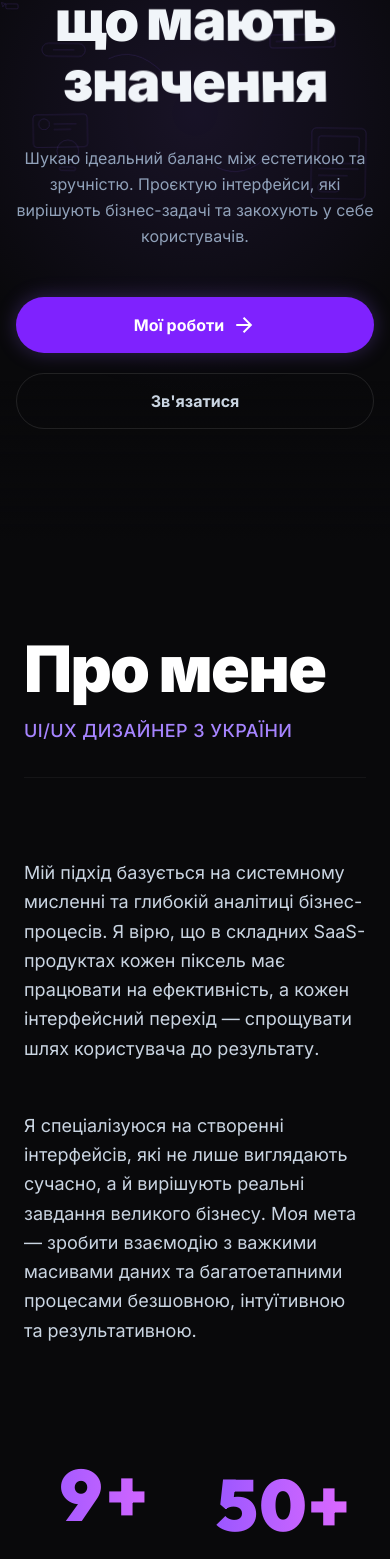
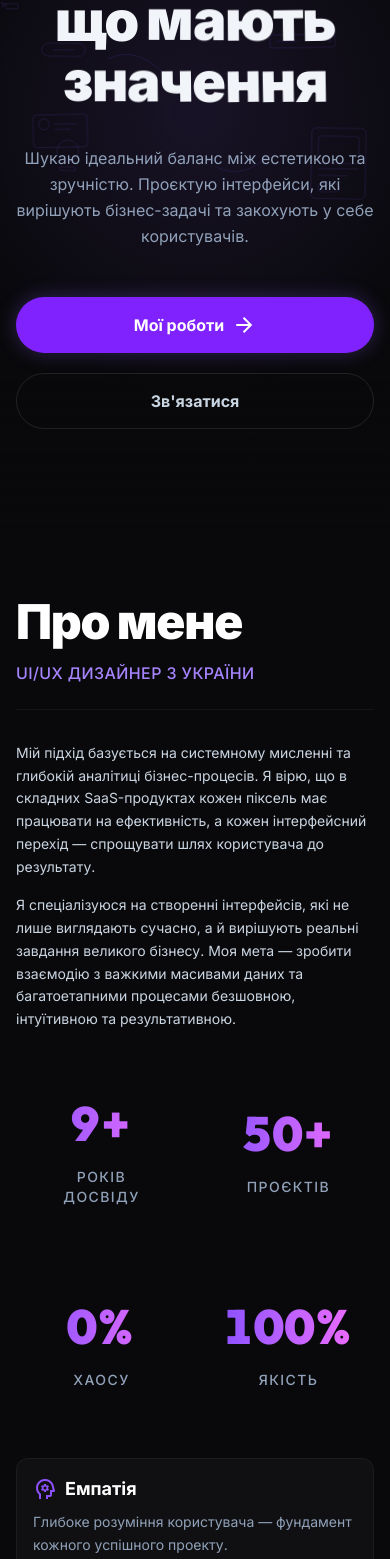
Before and after one commit to Montalmo/portfolio_site, a React (Vite) app: page / in a window 390 px wide. Shown: the part 379-1938 px from the top of the page. Built offline with nearby package versions, Linux system fonts and the light colour scheme.

Commit message:
fix: adaptive

```diff
--- a/package.json
+++ b/package.json
@@ -4,7 +4,7 @@
   "version": "0.0.0",
   "type": "module",
   "scripts": {
-    "dev": "vite",
+    "dev": "vite --host",
     "build": "tsc -b && vite build",
     "lint": "eslint .",
     "preview": "vite preview"
--- a/src/App.tsx
+++ b/src/App.tsx
@@ -247,7 +247,7 @@ function App() {
                 <span>Співпраця</span>
               </button>
             </nav>
-            <div className="md:hidden cursor-pointer" onClick={toggleMobileMenu}>
+            <div className="md:hidden cursor-pointer flex items-center justify-center" onClick={toggleMobileMenu}>
               <span className="material-symbols-outlined text-slate-100">{isMobileMenuOpen ? 'close' : 'menu'}</span>
             </div>
           </div>
@@ -349,29 +349,28 @@ function App() {
               </section>
 
               {/* About Section */}
-              <ScrollAnimationBlock>
-                <section id="about" className="relative px-6 md:px-12 py-24 w-full">
-                  <div className="max-w-[1240px] mx-auto flex flex-col gap-20">
+              <section id="about" className="relative px-6 md:px-12 py-24 max-[480px]:px-4 max-[480px]:py-14 w-full">
+                <div className="max-w-[1240px] mx-auto flex flex-col gap-20 max-[480px]:gap-8">
                   {/* Title Section */}
-                    <div className="flex flex-col md:flex-row md:items-baseline justify-between w-full border-b border-white/5 pb-8 gap-4">
-                      <h2 className="text-white text-[64px] font-display font-black leading-none tracking-tight">Про мене</h2>
-                      <p className="text-violet-400 text-lg md:text-xl font-medium tracking-wide uppercase">UI/UX Дизайнер з України</p>
+                  <div className="flex flex-col md:flex-row md:items-baseline justify-between w-full border-b border-white/5 pb-8 max-[480px]:pb-6 gap-4">
+                    <h2 className="text-white text-[64px] max-[480px]:text-[48px] font-display font-black leading-none tracking-tight">Про мене</h2>
+                    <p className="text-violet-400 text-lg md:text-xl max-[480px]:text-base font-medium tracking-wide uppercase">UI/UX Дизайнер з України</p>
                   </div>
 
                   {/* Two-Column Layout: Philosophy + Stats */}
-                    <div className="flex flex-col gap-16 lg:gap-20 items-center">
+                  <div className="flex flex-col gap-16 lg:gap-20 max-[480px]:gap-6 items-center">
                     {/* Two Columns with Text */}
-                      <div className="grid grid-cols-1 lg:grid-cols-2 gap-12 lg:gap-16 w-full">
+                    <div className="grid grid-cols-1 lg:grid-cols-2 gap-12 lg:gap-16 max-[480px]:gap-4 w-full">
                       {/* Left Column */}
-                        <div className="flex flex-col gap-6">
-                          <p className="text-slate-300 text-lg md:text-xl leading-relaxed">
+                      <div className="flex flex-col gap-6 max-[480px]:gap-4">
+                        <p className="text-slate-300 text-lg md:text-xl max-[480px]:text-sm leading-relaxed">
                           Мій підхід базується на системному мисленні та глибокій аналітиці бізнес-процесів. Я вірю, що в складних SaaS-продуктах кожен піксель має працювати на ефективність, а кожен інтерфейсний перехід — спрощувати шлях користувача до результату.
                         </p>
                       </div>
 
                       {/* Right Column */}
-                        <div className="flex flex-col gap-6">
-                          <p className="text-slate-300 text-lg leading-relaxed">
+                      <div className="flex flex-col gap-6 max-[480px]:gap-4">
+                        <p className="text-slate-300 text-lg max-[480px]:text-sm leading-relaxed">
                           Я спеціалізуюся на створенні інтерфейсів, які не лише виглядають сучасно, а й вирішують реальні завдання великого бізнесу. Моя мета — зробити взаємодію з важкими масивами даних та багатоетапними процесами безшовною, інтуїтивною та результативною.
                         </p>
                       </div>
@@ -380,25 +379,25 @@ function App() {
                     {/* Numbers Block */}
                     <div className="grid grid-cols-2 lg:grid-cols-4 gap-4 md:gap-6 max-w-5xl w-full mx-auto justify-items-center items-center">
                       <div className="flex flex-col items-center justify-center gap-2 rounded-2xl p-8 aspect-square lg:aspect-auto lg:h-48 group hover:bg-violet-500/5 transition-all w-full">
-                          <p className="text-transparent bg-clip-text bg-gradient-to-r from-violet-500 to-fuchsia-400 text-[72px] md:text-[72px] font-display font-black text-center tracking-wider">
+                        <p className="text-transparent bg-clip-text bg-gradient-to-r from-violet-500 to-fuchsia-400 text-[72px] md:text-[72px] max-[480px]:text-[48px] font-display font-black text-center tracking-wider">
                           <Counter end={9} suffix="+" />
                         </p>
                         <p className="text-slate-400 text-sm md:text-base font-medium uppercase tracking-widest text-center">Років досвіду</p>
                       </div>
                       <div className="flex flex-col items-center justify-center gap-2 rounded-2xl p-8 aspect-square lg:aspect-auto lg:h-48 group hover:bg-violet-500/5 transition-all w-full">
-                          <p className="text-transparent bg-clip-text bg-gradient-to-r from-violet-500 to-fuchsia-400 text-[72px] md:text-[72px] font-display font-black text-center tracking-wider">
+                        <p className="text-transparent bg-clip-text bg-gradient-to-r from-violet-500 to-fuchsia-400 text-[72px] md:text-[72px] max-[480px]:text-[48px] font-display font-black text-center tracking-wider">
                           <Counter end={50} suffix="+" />
                         </p>
                         <p className="text-slate-400 text-sm md:text-base font-medium uppercase tracking-widest text-center">Проєктів</p>
                       </div>
                       <div className="flex flex-col items-center justify-center gap-2 rounded-2xl p-8 aspect-square lg:aspect-auto lg:h-48 group hover:bg-violet-500/5 transition-all w-full">
-                          <p className="text-transparent bg-clip-text bg-gradient-to-r from-violet-500 to-fuchsia-400 text-[72px] md:text-[72px] font-display font-black text-center tracking-wider">
+                        <p className="text-transparent bg-clip-text bg-gradient-to-r from-violet-500 to-fuchsia-400 text-[72px] md:text-[72px] max-[480px]:text-[48px] font-display font-black text-center tracking-wider">
                           <Counter start={100} end={0} suffix="%" />
                         </p>
                         <p className="text-slate-400 text-sm md:text-base font-medium uppercase tracking-widest text-center">Хаосу</p>
                       </div>
                       <div className="flex flex-col items-center justify-center gap-2 rounded-2xl p-8 aspect-square lg:aspect-auto lg:h-48 group hover:bg-violet-500/5 transition-all w-full">
-                          <p className="text-transparent bg-clip-text bg-gradient-to-r from-violet-500 to-fuchsia-400 text-[72px] md:text-[72px] font-display font-black text-center tracking-wider">
+                        <p className="text-transparent bg-clip-text bg-gradient-to-r from-violet-500 to-fuchsia-400 text-[72px] md:text-[72px] max-[480px]:text-[48px] font-display font-black text-center tracking-wider">
                           <Counter end={100} suffix="%" />
                         </p>
                         <p className="text-slate-400 text-sm md:text-base font-medium uppercase tracking-widest text-center">Якість</p>
@@ -407,49 +406,49 @@ function App() {
                   </div>
 
                   {/* Expertise Cards — horizontal row of 4 below Philosophy+Stats */}
-                    <div className="grid grid-cols-1 sm:grid-cols-2 xl:grid-cols-4 gap-4">
-                      <div className="flex flex-col rounded-xl border border-white/5 bg-white/[0.03] p-6 hover:border-violet-500/50 hover:shadow-[0_0_20px_rgba(139,92,246,0.08)] transition-all group relative overflow-hidden">
+                  <div className="grid grid-cols-1 sm:grid-cols-2 xl:grid-cols-4 gap-4 max-[480px]:gap-2">
+                    <div className="flex flex-col rounded-xl border border-white/5 bg-white/[0.03] p-6 max-[480px]:p-4 hover:border-violet-500/50 hover:shadow-[0_0_20px_rgba(139,92,246,0.08)] transition-all group relative overflow-hidden">
                       <div className="absolute top-6 left-1/2 -translate-x-1/2 w-16 h-16 rounded-xl bg-violet-500/20 opacity-0 group-hover:opacity-100 transition-opacity duration-300 blur-sm"></div>
-                        <span className="material-symbols-outlined text-violet-500 text-3xl mb-10 relative z-10">psychology</span>
-                        <div className="flex flex-col gap-4">
+                      <div className="max-[480px]:flex max-[480px]:items-center max-[480px]:gap-2 max-[480px]:mb-2">
+                        <span className="material-symbols-outlined text-violet-500 text-3xl mb-10 max-[480px]:mb-0 relative z-10">psychology</span>
                         <h4 className="text-white text-lg font-bold">Емпатія</h4>
+                      </div>
                       <p className="text-slate-400 text-sm leading-relaxed">Глибоке розуміння користувача — фундамент кожного успішного проекту.</p>
                     </div>
+                    <div className="flex flex-col rounded-xl border border-white/5 bg-white/[0.03] p-6 max-[480px]:p-4 hover:border-violet-500/50 hover:shadow-[0_0_20px_rgba(139,92,246,0.08)] transition-all group relative overflow-hidden">
+                      <div className="absolute top-6 left-1/2 -translate-x-1/2 w-16 h-16 rounded-xl bg-violet-500/20 opacity-0 group-hover:opacity-100 transition-opacity duration-300 blur-sm"></div>
+                      <div className="max-[480px]:flex max-[480px]:items-center max-[480px]:gap-2 max-[480px]:mb-2">
+                        <span className="material-symbols-outlined text-violet-500 text-3xl mb-10 max-[480px]:mb-0 relative z-10">database</span>
+                        <h4 className="text-white text-lg font-bold">SaaS та Product Design</h4>
                       </div>
-                      <div className="flex flex-col rounded-xl border border-white/5 bg-white/[0.03] p-6 hover:border-violet-500/50 hover:shadow-[0_0_20px_rgba(139,92,246,0.08)] transition-all group relative overflow-hidden">
-                        <div className="absolute top-6 left-1/2 -translate-x-1/2 w-16 h-16 rounded-xl bg-violet-500/20 opacity-0 group-hover:opacity-100 transition-opacity duration-300 blur-sm"></div>
-                        <span className="material-symbols-outlined text-violet-500 text-3xl mb-10 relative z-10">database</span>
-                        <div className="flex flex-col gap-4">
-                          <h4 className="text-white text-lg font-bold">SaaS та Product Design</h4>
                       <p className="text-slate-400 text-sm leading-relaxed">Проєктування CRM/ERP систем з нуля, робота з великими даними та складною логікою ролей.</p>
                     </div>
+                    <div className="flex flex-col rounded-xl border border-white/5 bg-white/[0.03] p-6 max-[480px]:p-4 hover:border-violet-500/50 hover:shadow-[0_0_20px_rgba(139,92,246,0.08)] transition-all group relative overflow-hidden">
+                      <div className="absolute top-6 left-1/2 -translate-x-1/2 w-16 h-16 rounded-xl bg-violet-500/20 opacity-0 group-hover:opacity-100 transition-opacity duration-300 blur-sm"></div>
+                      <div className="max-[480px]:flex max-[480px]:items-center max-[480px]:gap-2 max-[480px]:mb-2">
+                        <span className="material-symbols-outlined text-violet-500 text-3xl mb-10 max-[480px]:mb-0 relative z-10">account_tree</span>
+                        <h4 className="text-white text-lg font-bold">UX-архітектура</h4>
                       </div>
-                      <div className="flex flex-col rounded-xl border border-white/5 bg-white/[0.03] p-6 hover:border-violet-500/50 hover:shadow-[0_0_20px_rgba(139,92,246,0.08)] transition-all group relative overflow-hidden">
-                        <div className="absolute top-6 left-1/2 -translate-x-1/2 w-16 h-16 rounded-xl bg-violet-500/20 opacity-0 group-hover:opacity-100 transition-opacity duration-300 blur-sm"></div>
-                        <span className="material-symbols-outlined text-violet-500 text-3xl mb-10 relative z-10">account_tree</span>
-                        <div className="flex flex-col gap-4">
-                          <h4 className="text-white text-lg font-bold">UX-архітектура</h4>
                       <p className="text-slate-400 text-sm leading-relaxed">Створюю інтуїтивні сценарії для складних процесів (multi-step flows, верифікація, аукціони).</p>
                     </div>
+                    <div className="flex flex-col rounded-xl border border-white/5 bg-white/[0.03] p-6 max-[480px]:p-4 hover:border-violet-500/50 hover:shadow-[0_0_20px_rgba(139,92,246,0.08)] transition-all group relative overflow-hidden">
+                      <div className="absolute top-6 left-1/2 -translate-x-1/2 w-16 h-16 rounded-xl bg-violet-500/20 opacity-0 group-hover:opacity-100 transition-opacity duration-300 blur-sm"></div>
+                      <div className="max-[480px]:flex max-[480px]:items-center max-[480px]:gap-2 max-[480px]:mb-2">
+                        <span className="material-symbols-outlined text-violet-500 text-3xl mb-10 max-[480px]:mb-0 relative z-10">palette</span>
+                        <h4 className="text-white text-lg font-bold">Візуальна айдентика</h4>
                       </div>
-                      <div className="flex flex-col rounded-xl border border-white/5 bg-white/[0.03] p-6 hover:border-violet-500/50 hover:shadow-[0_0_20px_rgba(139,92,246,0.08)] transition-all group relative overflow-hidden">
-                        <div className="absolute top-6 left-1/2 -translate-x-1/2 w-16 h-16 rounded-xl bg-violet-500/20 opacity-0 group-hover:opacity-100 transition-opacity duration-300 blur-sm"></div>
-                        <span className="material-symbols-outlined text-violet-500 text-3xl mb-10 relative z-10">palette</span>
-                        <div className="flex flex-col gap-4">
-                          <h4 className="text-white text-lg font-bold">Візуальна айдентика</h4>
                       <p className="text-slate-400 text-sm leading-relaxed">Підсилюю продукти досвідом у брендингу, забезпечуючи цілісний образ бренду.</p>
-                        </div>
                     </div>
                   </div>
 
                   {/* Tools Section */}
-                    <div className="flex flex-col gap-10">
+                  <div className="flex flex-col gap-10 max-[480px]:gap-8">
                     <div className="flex flex-col gap-2 items-center">
-                        <h3 className="text-white text-3xl font-display font-bold">Інструменти та Технології</h3>
+                      <h3 className="text-white text-3xl max-[480px]:text-2xl font-display font-bold">Інструменти та Технології</h3>
                       <div className="h-1 w-20 bg-violet-500 rounded-full"></div>
                     </div>
 
-                      <div className="flex flex-wrap gap-3 justify-center">
+                    <div className="flex flex-wrap gap-3 justify-center max-[480px]:flex-col max-[480px]:w-full max-[480px]:gap-1">
                       {[
                         { name: "Figma", icon: "diamond" },
                         { name: "Adobe Photoshop", icon: "photo_filter" },
@@ -470,7 +469,7 @@ function App() {
                         { name: "Design Systems", icon: "category" },
                         { name: "Product Design", icon: "layers" }
                       ].map((tool) => (
-                          <div key={tool.name} className="flex items-center gap-2.5 px-5 py-3 rounded-xl border border-white/10 bg-white/5 hover:bg-violet-500/20 hover:border-violet-500 transition-all cursor-default group">
+                        <div key={tool.name} className="flex items-center gap-2.5 px-5 py-3 rounded-xl border border-white/10 bg-white/5 hover:bg-violet-500/20 hover:border-violet-500 transition-all cursor-default group max-[480px]:w-full max-[480px]:justify-start">
                           <span className="material-symbols-outlined text-slate-400 group-hover:text-violet-500 transition-colors text-xl">{tool.icon}</span>
                           <span className="text-slate-300 font-medium group-hover:text-white transition-colors text-sm">{tool.name}</span>
                         </div>
@@ -480,14 +479,13 @@ function App() {
 
                 </div>
               </section>
-              </ScrollAnimationBlock>
 
               {/* Portfolio Section - Simple Grid */}
-              <section id="work" className="relative px-6 md:px-12 py-24 w-full">
-                <div className="max-w-[1240px] mx-auto flex flex-col gap-16">
-                  <div className="flex flex-col md:flex-row md:items-baseline justify-between w-full border-b border-white/5 pb-8 gap-4">
-                    <h2 className="text-white text-[64px] font-display font-black leading-none tracking-tight">Мої проєкти</h2>
-                    <p className="text-violet-400 text-lg md:text-xl font-medium tracking-wide uppercase">Добірка найкращих моїх рішень</p>
+              <section id="work" className="relative px-6 md:px-12 py-24 max-[480px]:px-4 max-[480px]:py-14 w-full">
+                <div className="max-w-[1240px] mx-auto flex flex-col gap-16 max-[480px]:gap-8">
+                  <div className="flex flex-col md:flex-row md:items-baseline justify-between w-full border-b border-white/5 pb-8 max-[480px]:pb-6 gap-4">
+                    <h2 className="text-white text-[64px] max-[480px]:text-[48px] font-display font-black leading-none tracking-tight">Мої проєкти</h2>
+                    <p className="text-violet-400 text-lg md:text-xl max-[480px]:text-base font-medium tracking-wide uppercase">Добірка найкращих моїх рішень</p>
                   </div>
 
                   {/* Simple 2-Column Grid Layout */}
@@ -525,7 +523,7 @@ function App() {
 
               {/* Contact Section */}
               <ScrollAnimationBlock delay={0.4}>
-                <section id="contact" className="relative w-full px-6 py-24 md:py-32 min-h-screen flex flex-col items-center justify-center overflow-hidden">
+                <section id="contact" className="relative w-full px-6 py-24 md:py-32 max-[480px]:px-4 max-[480px]:py-14 min-h-screen flex flex-col items-center justify-center overflow-hidden">
                   <FooterBubbleAnimation />
                   {/* Background Gradient Effect */}
                   <div className="absolute inset-0 bg-[radial-gradient(circle_at_center,rgba(139,92,246,0.12)_0%,rgba(9,9,11,0)_60%)] pointer-events-none"></div>
@@ -533,14 +531,14 @@ function App() {
                   <div className="absolute inset-x-0 bottom-0 h-40 bg-gradient-to-t from-zinc-950 to-transparent pointer-events-none"></div>
 
                   <div className="max-w-[1240px] w-full mx-auto text-center z-10">
-                    <h2 className="text-white text-[64px] font-display font-black mb-8 tracking-tight leading-tight">
+                    <h2 className="text-white text-[64px] max-[480px]:text-[48px] font-display font-black mb-8 tracking-tight leading-tight">
                       Маєте ідею для проєкту?
                     </h2>
-                    <p className="text-slate-400 text-lg md:text-xl max-w-2xl mx-auto mb-12 leading-relaxed">
+                    <p className="text-slate-400 text-lg md:text-xl max-w-2xl mx-auto mb-12 leading-relaxed max-[480px]:text-sm">
                       Давайте разом створимо щось надзвичайне. Я завжди відкритий до нових викликів та цікавих колаборацій.
                     </p>
-                    <div className="flex justify-center">
-                      <button onClick={openModal} className="group flex min-w-[180px] cursor-pointer items-center justify-center gap-2 rounded-full h-14 px-8 bg-violet-600 text-white text-base font-bold transition-all hover:scale-105 hover:bg-violet-500 shadow-[0_0_20px_rgba(139,92,246,0.3)]">
+                    <div className="flex justify-center max-[480px]:w-full">
+                      <button onClick={openModal} className="group flex min-w-[180px] cursor-pointer items-center justify-center gap-2 rounded-full h-14 px-8 bg-violet-600 text-white text-base font-bold transition-all hover:scale-105 hover:bg-violet-500 shadow-[0_0_20px_rgba(139,92,246,0.3)] max-[480px]:w-full">
                         <span>Написати мені</span>
                         <span className="material-symbols-outlined text-sm group-hover:translate-x-1 transition-transform">arrow_forward</span>
                       </button>
@@ -604,7 +602,8 @@ function App() {
       <ContactModal isOpen={isModalOpen} onClose={closeModal} />
 
       {/* Case Study Page */}
-      {currentCase && (
+      {
+        currentCase && (
           <CaseStudy
             project={currentCase}
             prevCase={prevCase}
@@ -613,7 +612,8 @@ function App() {
             onBack={handleCloseCase}
             onOpenContact={openModal}
           />
-      )}
+        )
+      }
     </div >
   )
 }
```
Lines whose indentation alone changed are shown as unchanged.
